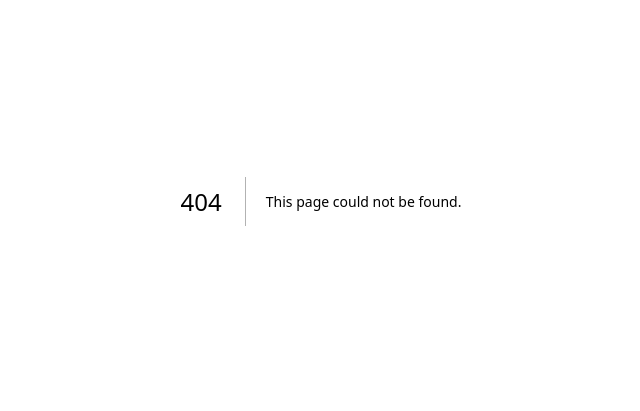
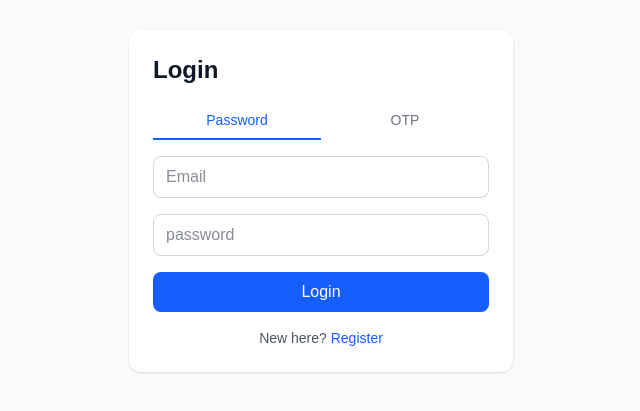
Before and after one commit to helyshah2510/kyc-onboarding-api, a Next.js app in the folder kyc-frontend/: page /login in a window 1280 px wide. Before the commit this address had no page. Shown: the part 199-610 px from the top of the page, without its empty margins (319-959 px from the left). Built offline with nearby package versions, Linux system fonts and the light colour scheme; no server answers.

Commit message:
login otp added

```diff
--- /dev/null
+++ b/kyc-frontend/src/app/login/page.tsx
@@ -0,0 +1,190 @@
+'use client';
+
+import { useState } from 'react';
+import { useRouter } from 'next/navigation';
+import Link from 'next/link';
+import { api } from '@/src/lib/api';
+import{saveToken,getRole} from '@/src/lib/auth';
+
+type Mode = 'password' | 'otp';
+
+export default function LoginPage() {
+  const router = useRouter();
+  const [mode, setMode] = useState<Mode>('password');
+
+  //password login
+  const [email, setEmail] = useState('');
+  const [password, setPassword] = useState('');
+
+  //otp login
+  const [phone, setPhone] = useState('');
+  const [otp, setOtp] = useState('');
+  const [otpSent, setOtpSent] = useState(false);
+
+  const [error, setError] = useState('');
+  const [loading, setLoading] = useState(false);
+
+  function switchMode(next: Mode) {
+    setMode(next);
+    setError('');
+    setOtp('');
+    setOtpSent(false);
+  }
+
+  //shared the key card and go to the right room
+
+  function finishLogin(token: string) {
+    saveToken(token);
+    router.push(getRole() === 'ADMIN' ? '/admin' : '/dashboard');
+  }
+
+  async function run(action: () => Promise<void>) {
+    setError('');
+    setLoading(true);
+    try {
+      await action();
+    } catch (err) {
+      setError(err instanceof Error ? err.message : 'Something went wrong');
+    } finally {
+      setLoading(false);
+    }
+  }
+
+  async function HandlePasswordLogin(e: React.FormEvent) {
+    e.preventDefault();
+    run(async () => {
+      const data = await api<{ accessToken: string }>('/auth/login', {
+        method: 'POST',
+        body: JSON.stringify({ email, password }),
+      });
+      finishLogin(data.accessToken);
+    });
+  }
+
+  async function HandleRequestOtp(e: React.FormEvent) {
+    e.preventDefault();
+    run(async () => {
+      await api<{ accessToken: string }>('/auth/login/otp/request', {
+        method: 'POST',
+        body: JSON.stringify({ phone }),
+      });
+      setOtpSent(true);
+    });
+  }
+
+  async function HandleVerifyOtp(e: React.FormEvent) {
+    e.preventDefault();
+    run(async () => {
+      const data = await api<{ accessToken: string }>('/auth/login/otp/verify', {
+        method: 'POST',
+        body: JSON.stringify({ phone, otp }),
+      });
+      finishLogin(data.accessToken);
+    });
+  }
+
+  const inputClass =
+    'w-full rounded-lg border border-gray-300 px-3 py-2 text-gray-900';
+  const buttonClass =
+    'w-full rounded-lg bg-blue-600 py-2 font-medium text-white hover:bg-blue-700 disabled:opacity-50';
+  const tabClass = (active: boolean) =>
+    `flex-1 py-2 text-sm font-medium border-b-2 ${active
+      ? 'border-blue-600 text-blue-600'
+      : 'border-transparent text-gray-500 hover:text-gray-700'
+    }`;
+
+  return (
+    <main className="min-h-screen flex items-center justify-center bg-gray-50 px-4">
+      <div className="w-full max-w-sm space-y-4 rounded-xl bg-white p-6 shadow">
+        <h1 className="text-2xl font-bold text-gray-900">Login</h1>
+        <div className="flex">
+          <button type="button" onClick={() => switchMode('password')} className={tabClass(mode === 'password')}>
+            Password
+          </button>
+          <button type="button" onClick={() => switchMode('otp')} className={tabClass(mode === 'otp')}>
+            OTP
+          </button>
+        </div>
+        {mode === 'password' && (
+          <form onSubmit={HandlePasswordLogin} className="space-y-4">
+            <input
+              type="email"
+              placeholder="Email"
+              value={email}
+              onChange={(e) => setEmail(e.target.value)}
+              required
+              className={inputClass}
+            />
+            <input
+              type="password"
+              placeholder="password"
+              value={password}
+              onChange={(e) => setPassword(e.target.value)}
+              required
+              className={inputClass}
+            />
+            {error && <p className="text-sm text-red-600">{error}</p>}
+            <button type="submit" disabled={loading} className={buttonClass}>
+              {loading ? 'logging in ...' : 'Login'}
+            </button>
+          </form>
+        )}
+
+        {mode === 'otp' && !otpSent && (
+          <form onSubmit={HandleRequestOtp} className="space-y-4">
+            <input
+              type="tel"
+              inputMode="numeric"
+              maxLength={10}
+              placeholder="Registered phone number"
+              value={phone}
+              onChange={(e) => setPhone(e.target.value.replace(/\D/g, ''))}
+              required
+              className={inputClass}
+            />
+            {error && <p className="text-sm text-red-600">{error}</p>}
+            <button type="submit" disabled={loading} className={buttonClass}>
+              {loading ? 'Sending...' : 'Send OTP'}
+            </button>
+          </form>
+        )}
+
+        {mode === 'otp' && otpSent && (
+          <form onSubmit={HandleVerifyOtp} className="space-y-4">
+            <p className="text-sm text-gray-600">
+              Enter the 6-digit OTP for {phone}.
+            </p>
+            <input
+              type="text"
+              inputMode="numeric"
+              maxLength={6}
+              placeholder="6-digit OTP"
+              value={otp}
+              onChange={(e) => setOtp(e.target.value.replace(/\D/g, ''))}
+              required
+              className={inputClass}
+            />
+            {error && <p className="text-sm text-red-600">{error}</p>}
+            <button type="submit" disabled={loading} className={buttonClass}>
+              {loading ? 'Verifying...' : 'Verify and login'}
+            </button>
+            <button
+              type="button"
+              onClick={() => switchMode('otp')}
+              className="w-full text-sm text-blue-600 hover:underline"
+            >
+              Change phone number
+            </button>
+          </form>
+        )}
+        <p className="text-center text-sm text-gray-600">
+          New here?{' '}
+          <Link href="/register" className="text-blue-600 hover:underline">
+            Register
+          </Link>
+        </p>
+
+      </div>
+    </main>
+  );
+}
--- a/kyc-frontend/src/login/page.tsx
+++ /dev/null
@@ -1,81 +0,0 @@
-'use client';
-
-import { useState } from 'react';
-import { useRouter } from 'next/navigation';
-import Link from 'next/link';
-import { api } from '../lib/api';
-import { saveToken, getRole } from '../lib/auth';
-
-export default function LoginPage() {
-  const router = useRouter();
-  const [email, setEmail] = useState('');
-  const [password, setPassword] = useState('');
-  const [error, setError] = useState('');
-  const [loading, setLoading] = useState(false);
-
-  async function handleSubmit(e: React.FormEvent) {
-    e.preventDefault();
-    setError('');
-    setLoading(true);
-
-    try {
-      const data = await api<{ accessToken: string }>('/auth/login', {
-        method: 'POST',
-        body: JSON.stringify({ email, password }),
-      });
-
-      saveToken(data.accessToken);
-      router.push(getRole() === 'ADMIN' ? '/admin' : '/dashboard');
-    } catch (err) {
-      setError(err instanceof Error ? err.message : 'Something went wrong');
-    } finally {
-      setLoading(false);
-    }
-  }
-
-  return (
-    <main className="min-h-screen flex items-center justify-center bg-gray-50 px-4">
-      <form
-        onSubmit={handleSubmit}
-        className="w-full max-w-sm space-y-4 rounded-xl bg-white p-6 shadow"
-      >
-        <h1 className="text-2xl font-bold text-gray-900">Login</h1>
-
-        <input
-          type="email"
-          placeholder="Email"
-          value={email}
-          onChange={(e) => setEmail(e.target.value)}
-          required
-          className="w-full rounded-lg border border-gray-300 px-3 py-2 text-gray-900"
-        />
-
-        <input
-          type="password"
-          placeholder="Password"
-          value={password}
-          onChange={(e) => setPassword(e.target.value)}
-          required
-          className="w-full rounded-lg border border-gray-300 px-3 py-2 text-gray-900"
-        />
-
-        {error && <p className="text-sm text-red-600">{error}</p>}
-
-        <button
-          type="submit"
-          disabled={loading}
-          className="w-full rounded-lg bg-blue-600 py-2 font-medium text-white hover:bg-blue-700 disabled:opacity-50"
-        >
-          {loading ? 'Logging in...' : 'Login'}
-        </button>
-
-        <p className="text-center text-sm text-gray-600">
-          New here?{' '}
-          <Link href="/register" className="text-blue-600 hover:underline">
-            Register
-          </Link>
-        </p>
-      </form>
-    </main>
-  );
-}
```
